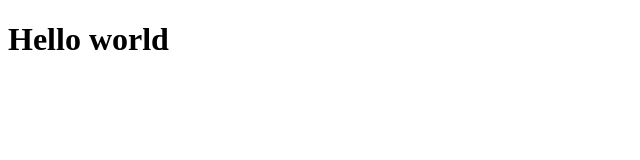
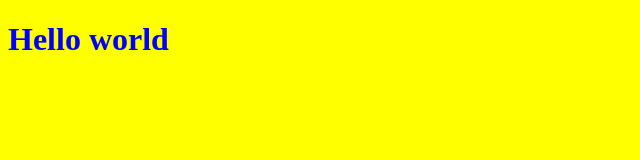
Before and after one commit to DeadBoxxes/hello-world, a plain HTML site: page index.html in a window 1280 px wide. Shown: the whole page, without its empty margins (0-640 px from the left). Drawn offline with Linux system fonts and the light colour scheme.

Commit message:
updated colours

```diff
--- a/index.html
+++ b/index.html
@@ -1,6 +1,12 @@
 <!DOCTYPE html>
 <head>
 <title>Test</title>
+  <style>
+    body {
+      background: yellow;
+      color: blue;
+    }
+  </style>
 </head>
 <body>
 <h1>Hello world</h1>
```
